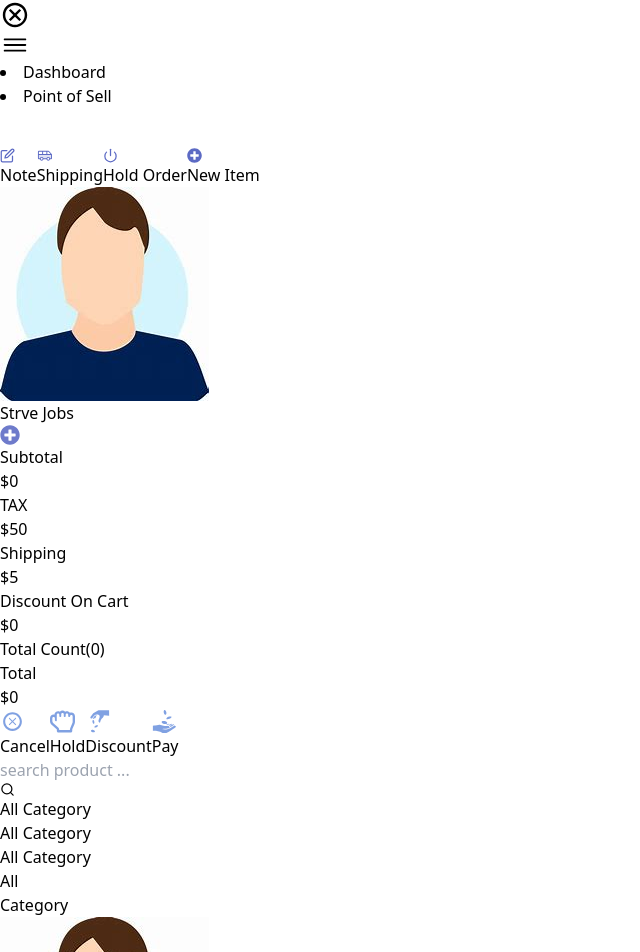
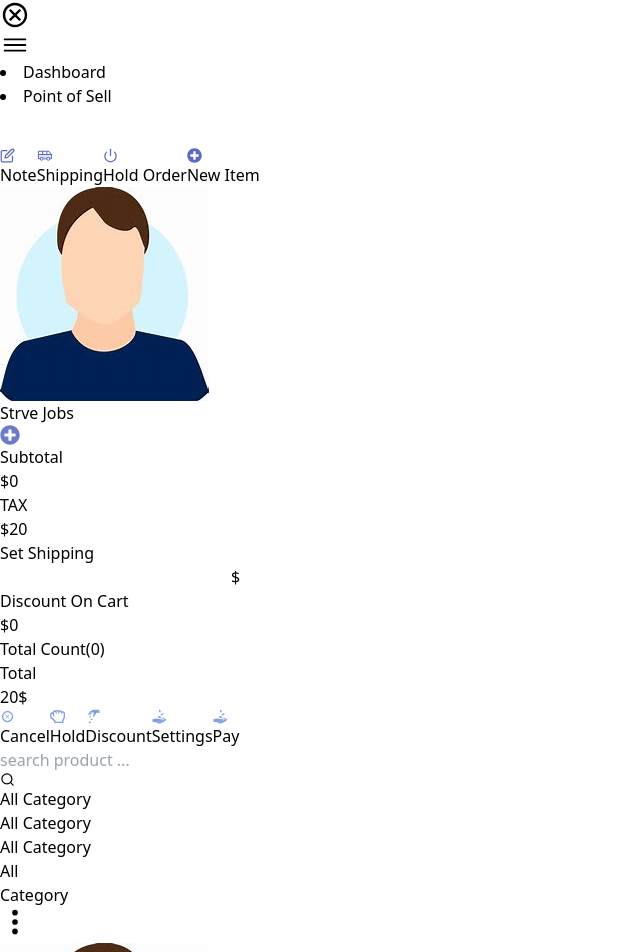
Before and after one commit to morshed0099/sell-management, a React (Vite) app: page /sell in a window 1280 px wide. Shown: the top 952 px of the page, without its empty margins (0-640 px from the left). Built offline with nearby package versions, Linux system fonts and the light colour scheme.

Commit message:
taxtype page created and category modal open from righit side and also calculte totalprice on total price page

```diff
--- a/src/components/layout/SellPageLayout.jsx
+++ b/src/components/layout/SellPageLayout.jsx
@@ -1,4 +1,4 @@
-import { useEffect, useState } from "react";
+import { useState } from "react";
 import CartFooter from "../ui/CartFooter";
 import CartList from "../ui/CartList";
 import CartMenu from "../ui/CartMenu";
@@ -9,12 +9,17 @@ import Modal from "../ui/Modal";
 import ProductContainer from "../ui/ProductContainer";
 import Searchbar from "../ui/Searchbar";
 import TotalPrice from "../ui/TotalPrice";
+import LeftSideDrawer from "../ui/LeftSideDrawer";
 
 const SellPageLayout = () => {
   const [addToCart, setAddToCart] = useState([]);
   const [discount, setDiscount] = useState(0);
+
+  // tax information is commeing from taxtype componet with connected modal footer seting button
+  const [tax, setTax] = useState(null);
+
+  // calculate card total product and existing produt will be not duplicate and quantity will be increasing
   let array = [];
-
   const hadelCart = (card) => {
     const exit = addToCart.find((el) => el?.name === card?.name);
     if (exit) {
@@ -46,12 +51,17 @@ const SellPageLayout = () => {
               <CartList key={idx} product={product} />
             ))}
           <TotalPrice addToCart={addToCart} discount={discount} />
-          <CartFooter setDiscount={setDiscount} />
+
+          {/* sell page footer connected with modal  */}
+          <CartFooter setDiscount={setDiscount} setTax={setTax} />
         </div>
         <div className="flex-1 px-1">
           <div>
             <Searchbar />
-            <CategoyButton />
+            <div className="flex justify-center gap-1 items-center">
+              <CategoyButton />
+              <LeftSideDrawer />
+            </div>
             <ProductContainer hadelCart={hadelCart} />
           </div>
         </div>
--- a/src/components/ui/CartFooter.jsx
+++ b/src/components/ui/CartFooter.jsx
@@ -5,35 +5,48 @@ import { GiPayMoney } from "react-icons/gi";
 import { GiReceiveMoney } from "react-icons/gi";
 import { useState } from "react";
 import Modal from "./Modal";
-const CartFooter = ({ setDiscount }) => {
+const CartFooter = ({ setDiscount ,setTax}) => {
   const [modalProps, setModalProps] = useState(null);
+
+  // cart foooter all button action connected with modal and relation ship indipendent component
+  //  like sellpage->footercard-> setings button-> modal-> taxtype
   return (
     <>
       {modalProps && (
         <Modal
           setModalProps={setModalProps}
+          // discout collecting form discout componet and set it sell page and woking with totalPice page
           setDiscount={setDiscount}
           modalProps={modalProps}
+          // set tax collect tax details information from taxtype component and set it sell page and working totalpage
+          setTax={setTax}
         />
       )}
-      <div className="flex justify-between flex-wrap  items-center">
-        <button className="bg-[#dee1f3] flex items-center px-4 py-1 text-[#7c87d0] rounded-md mt-4 gap-2">
-          <TiDeleteOutline size={25} color="#80a1e2" />
+      <div className="flex lg:gap-0 gap-1 justify-around flex-wrap  items-center">
+        <button className="bg-[#dee1f3] flex items-center px-2 text-[15px] py-1  text-[#7c87d0] rounded-md mt-4 gap-2">
+          <TiDeleteOutline size={15} color="#80a1e2" />
           Cancel
         </button>
-        <button className="bg-[#dee1f3] flex items-center px-4 py-1 text-[#7c87d0] rounded-md mt-4 gap-2">
-          <FaRegHandRock size={25} color="#80a1e2" />
+        <button className="bg-[#dee1f3] flex items-center border border-gray-600 hover:text-[#252b4d] hover:bg-white duration-500 px-2 text-[15px] py-1 text-[#7c87d0] rounded-md mt-4 gap-2">
+          <FaRegHandRock size={15} color="#80a1e2" />
           Hold
         </button>
         <button
           onClick={() => setModalProps("Discount")}
-          className="bg-[#dee1f3] flex items-center px-4 py-1 text-[#7c87d0] rounded-md mt-4 gap-2"
+          className="bg-[#dee1f3] flex items-center border border-gray-600 hover:text-[#252b4d] hover:bg-white duration-500 px-2 text-[15px] py-1 text-[#7c87d0] rounded-md mt-4 gap-2"
         >
-          <GiPayMoney size={25} color="#80a1e2" />
+          <GiPayMoney size={15} color="#80a1e2" />
           Discount
         </button>
-        <button className="bg-[#dee1f3] flex items-center px-4 py-1 text-[#7c87d0] rounded-md mt-4 gap-2">
-          <GiReceiveMoney size={25} color="#80a1e2" />
+        <button
+          onClick={() => setModalProps("Settings")}
+          className="bg-[#dee1f3] flex items-center border border-gray-600 hover:text-[#252b4d] hover:bg-white duration-500 px-2 text-[15px] py-1 text-[#7c87d0] rounded-md mt-4 gap-2"
+        >
+          <GiReceiveMoney size={15} color="#80a1e2" />
+          Settings
+        </button>
+        <button className="bg-[#dee1f3] border border-gray-600 hover:text-[#252b4d] hover:bg-white duration-500 flex items-center px-2 text-[15px] py-1 text-[#7c87d0] rounded-md mt-4 gap-2">
+          <GiReceiveMoney size={15} color="#80a1e2" />
           Pay
         </button>
       </div>
--- /dev/null
+++ b/src/components/ui/LeftSideDrawer.jsx
@@ -0,0 +1,51 @@
+import { useState } from "react";
+import { BsThreeDotsVertical } from "react-icons/bs";
+import { IoClose } from "react-icons/io5";
+
+const LeftSideDrawer = () => {
+  const [categoryOpen, setCategoryOpen] = useState(false);
+  return (
+    <div>
+      <div>
+        <button
+          onClick={() => setCategoryOpen(!categoryOpen)}
+          className="mt-3 ml-4"
+        >
+          <BsThreeDotsVertical size={30} />
+        </button>
+      </div>
+      <div
+        className={`duration-500 z-50  absolute ease-linear  transition-all  ${
+          categoryOpen
+            ? "w-full top-0 absolute bg-black bg-opacity-80 right-0 h-full"
+            : "absolute top-0"
+        }`}
+      >
+        <div className={`${categoryOpen ? "w-full h-full " : "w-0"}`}>
+          <div className="flex justify-end sticky top-0 ">
+            <div onClick={() => setCategoryOpen(false)} className="text-white">
+              {categoryOpen ? (
+                <IoClose
+                  size={40}
+                  color="white"
+                  className="font-bold text-2xl mt-1 ml-2"
+                />
+              ) : (
+                ""
+              )}
+            </div>
+            <div
+              className={`duration-300 ease-linear ${
+                categoryOpen ? "w-[400px] h-screen bg-white " : "w-0 "
+              }`}
+            >
+              {categoryOpen ? "section" : ""}
+            </div>
+          </div>
+        </div>
+      </div>
+    </div>
+  );
+};
+
+export default LeftSideDrawer;
--- a/src/components/ui/Modal.tsx
+++ b/src/components/ui/Modal.tsx
@@ -3,8 +3,9 @@ import { IoMdCloseCircleOutline } from "react-icons/io";
 import NoteMessage from "./NoteMessage";
 import ShippingInput from "./ShippingInput";
 import Discount from "./Discount";
+import TaxType from "./TaxType";
 
-const Modal = ({ modalProps, setModalProps,setDiscount }) => {
+const Modal = ({ modalProps, setModalProps, setDiscount, setTax }) => {
   return (
     <div
       className={`w-full duration-300 ease-linear transition  absolute
@@ -28,10 +29,24 @@ const Modal = ({ modalProps, setModalProps,setDiscount }) => {
               />
             </div>
           </div>
+          {/* sell page footer botton props and action with modal  */}
+          {/* adn also use cartmenu componet for sell page menue items  */}
           <div>{modalProps === "note" && <NoteMessage />}</div>
           <div>{modalProps === "Shipping" && <ShippingInput />}</div>
           <div>{modalProps === "New Item" && <ShippingInput />}</div>
-          <div>{modalProps === "Discount" && <Discount setModalProps={setModalProps}  setDiscount={setDiscount} />}</div>
+          <div>
+            {modalProps === "Settings" && (
+              <TaxType setModalProps={setModalProps} setTax={setTax} />
+            )}
+          </div>
+          <div>
+            {modalProps === "Discount" && (
+              <Discount
+                setModalProps={setModalProps}
+                setDiscount={setDiscount}
+              />
+            )}
+          </div>
         </div>
       </div>
     </div>
--- /dev/null
+++ b/src/components/ui/TaxType.jsx
@@ -0,0 +1,149 @@
+import { useState } from "react";
+import Button from "./Button";
+
+// eslint-disable-next-line react/prop-types
+const TaxType = ({setModalProps,setTax}) => {
+  const [taxOn, setTaxOn] = useState(null);
+  const [taxType, setType] = useState(null);
+  const [taxOption, setTaxOption] = useState("Tax On");
+
+  const handelSubmit = () => {
+    const tax = {
+      taxOn,
+      taxType,
+    };
+    setTax(tax)
+    setModalProps(null)
+  };
+
+  return (
+    <>
+      <div className="w-full">
+        <button
+          onClick={() => setTaxOption("Tax On")}
+          className={`px-4 w-1/2  py-4  border ${
+            taxOption === "Tax On"
+              ? "bg-blue-400 text-white"
+              : "bg-white text-blue-900"
+          }`}
+        >
+          Tax On
+        </button>
+        <button
+          onClick={() => setTaxOption("Tax Type")}
+          className={`px-4 w-1/2  py-4  border ${
+            taxOption === "Tax Type"
+              ? "bg-blue-400 text-white"
+              : "bg-white text-blue-900"
+          }`}
+        >
+          Tax Type
+        </button>
+        <div className="p-4">
+          {taxOption === "Tax Type" && (
+            <>
+              <div className="flex mb-4  w-full items-center gap-6">
+                {/* set default checked radio button like state colleing and showing your selecet option  */}
+                {taxType === "exclusive" ? (
+                  <input
+                    onChange={(e) => setType(e.target.value)}
+                    value="exclusive"
+                    name="taxType"
+                    className="p-4"
+                    checked
+                    type="radio"
+                  />
+                ) : (
+                  <input
+                    onChange={(e) => setType(e.target.value)}
+                    value="exclusive"
+                    name="taxType"
+                    className="p-4"
+                    type="radio"
+                  />
+                )}
+
+                <label htmlFor="">Exclusive</label>
+              </div>
+              <div className="flex  w-full items-center gap-6">
+                {taxType === "inclusive" ? (
+                  <input
+                    onChange={(e) => setType(e.target.value)}
+                    value="inclusive"
+                    name="taxType"
+                    className="p-4"
+                    checked
+                    type="radio"
+                  />
+                ) : (
+                  <input
+                    onChange={(e) => setType(e.target.value)}
+                    value="inclusive"
+                    name="taxType"
+                    className="p-4"
+                    type="radio"
+                  />
+                )}
+
+                <label htmlFor="">Inclusive</label>
+              </div>
+            </>
+          )}
+          {taxOption === "Tax On" && (
+            <>
+              <div className="flex w-full items-center mb-4 gap-6">
+                {taxOn === "after" ? (
+                  <input
+                    onChange={(e) => setTaxOn(e.target.value)}
+                    value="after"
+                    name="taxOn"
+                    checked
+                    className="p-4"
+                    type="radio"
+                  />
+                ) : (
+                  <input
+                    onChange={(e) => setTaxOn(e.target.value)}
+                    value="after"
+                    name="taxOn"
+                    className="p-4"
+                    type="radio"
+                  />
+                )}
+                <label htmlFor="">After Discount</label>
+              </div>
+              <div className="flex  w-full items-center gap-6">
+                {taxOn === "before" ? (
+                  <input
+                    onChange={(e) => setTaxOn(e.target.value)}
+                    value="before"
+                    name="taxOn"
+                    className="p-4"
+                    checked
+                    type="radio"
+                  />
+                ) : (
+                  <input
+                    onChange={(e) => setTaxOn(e.target.value)}
+                    value="before"
+                    name="taxOn"
+                    className="p-4"
+                    type="radio"
+                  />
+                )}
+                <label htmlFor="">Bfefor Discount</label>
+              </div>
+            </>
+          )}
+          <div className=" flex  justify-end">
+            <button onClick={() => handelSubmit()}>
+              <Button name={"Submit"} />
+            </button>
+          </div>
+        </div>
+      </div>
+    </>
+  );
+};
+
+export default TaxType;
--- a/src/components/ui/TotalPrice.jsx
+++ b/src/components/ui/TotalPrice.jsx
@@ -1,13 +1,38 @@
 /* eslint-disable react/prop-types */
+
+import { useState } from "react";
+
 // eslint-disable-next-line react/prop-types
 const TotalPrice = ({ addToCart, discount }) => {
-  const total = addToCart?.reduce((curren, total) => curren + total.price, 0);
-    let grandTotal
+  const [shipping, setShipping] = useState(0);
+  let tax;
+  const TaxType = "export";
+  const taxOn = "before discount";
+
+  if (TaxType && TaxType === "export") {
+    tax = 20;
+  } else {
+    tax = 40;
+  }
+
+  let subTotal = 0;
+  let total = addToCart?.reduce(
+    (curren, total) => (subTotal = curren + total.price),
+    0
+  );
+  if (taxOn && taxOn === "before discount") {
+    total = subTotal + tax;
+  }
+  // discount calculate and shipping charge
   if (discount && discount.type === "Flat") {
-    grandTotal= total - discount.amount;
-  } else {
-    grandTotal = (total * discount.amount) / 100;
+    total = subTotal - discount.amount;
+    console.log(subTotal, "dfg");
   }
+  if (discount && discount.type !== "Flat") {
+    total = subTotal - (subTotal * discount.amount) / 100;
+    console.log(subTotal, "try");
+  }
+
   return (
     <>
       <div className="flex justify-end">
@@ -15,29 +40,37 @@ const TotalPrice = ({ addToCart, discount }) => {
           <div className="flex mt-4 px-2 justify-end ">
             <div className="border-b w-full border-t px-4 flex items-center justify-between">
               <p className="text-[12px] text-[#8a96a0]">Subtotal </p>
-              <p>${total}</p>
+              <p>${subTotal}</p>
             </div>
           </div>
           <div className="flex px-2   justify-end">
             <div className="border-b px-4 w-full flex items-center justify-between gap-20 ">
               <p className="text-[12px] text-[#8a96a0]">TAX </p>
-              <p>$50</p>
+              <p>${tax}</p>
             </div>
           </div>
           <div className="flex px-2 justify-end">
             <div className="border-b w-full px-4 flex items-center justify-between gap-20 ">
-              <p className="text-[12px] text-[#8a96a0]">Shipping </p>
-              <p>$5</p>
+              <p className="text-[12px] text-[#8a96a0]">Set Shipping </p>
+              <div>
+                <input
+                  onChange={(e) => setShipping(Number(e.target.value))}
+                  type="number"
+                  className="w-[40px] border bg-gray-100  border-none  "
+                />
+                <span>$</span>
+              </div>
             </div>
           </div>
           <div className="flex px-2  justify-end">
             <div className="border-b px-4 w-full flex items-center justify-between gap-20 ">
               <p className="text-[12px] text-[#3674d9]">Discount On Cart </p>
               <p>
+                {/* discount type wise discount show  */}
                 {discount && discount.type === "Flat" ? (
                   <>${discount.amount || 0}</>
                 ) : (
-                  <>${(total * discount.amount) / 100 || 0}</>
+                  <>${(subTotal * discount.amount) / 100 || 0}</>
                 )}
               </p>
             </div>
@@ -54,7 +87,12 @@ const TotalPrice = ({ addToCart, discount }) => {
           <p className="text-1xl font-semibold text-[#3674d9]">Total</p>
         </div>
         <div>
-          <p className="text-1xxl font-semibold text-[#3674d9]">${grandTotal||0}</p>
+          <p className="text-1xxl font-semibold text-[#3674d9]">
+            {(shipping && shipping > 0) || (subTotal && subTotal > 0 || total)
+              ? total + shipping || subTotal + shipping
+              : 0}
+            $
+          </p>
         </div>
       </div>
     </>
```
Also changed, not shown: src/components/ui/DrawerRightSide.jsx (+12 -6 lines), src/components/ui/Input.tsx (+9 -2 lines).
